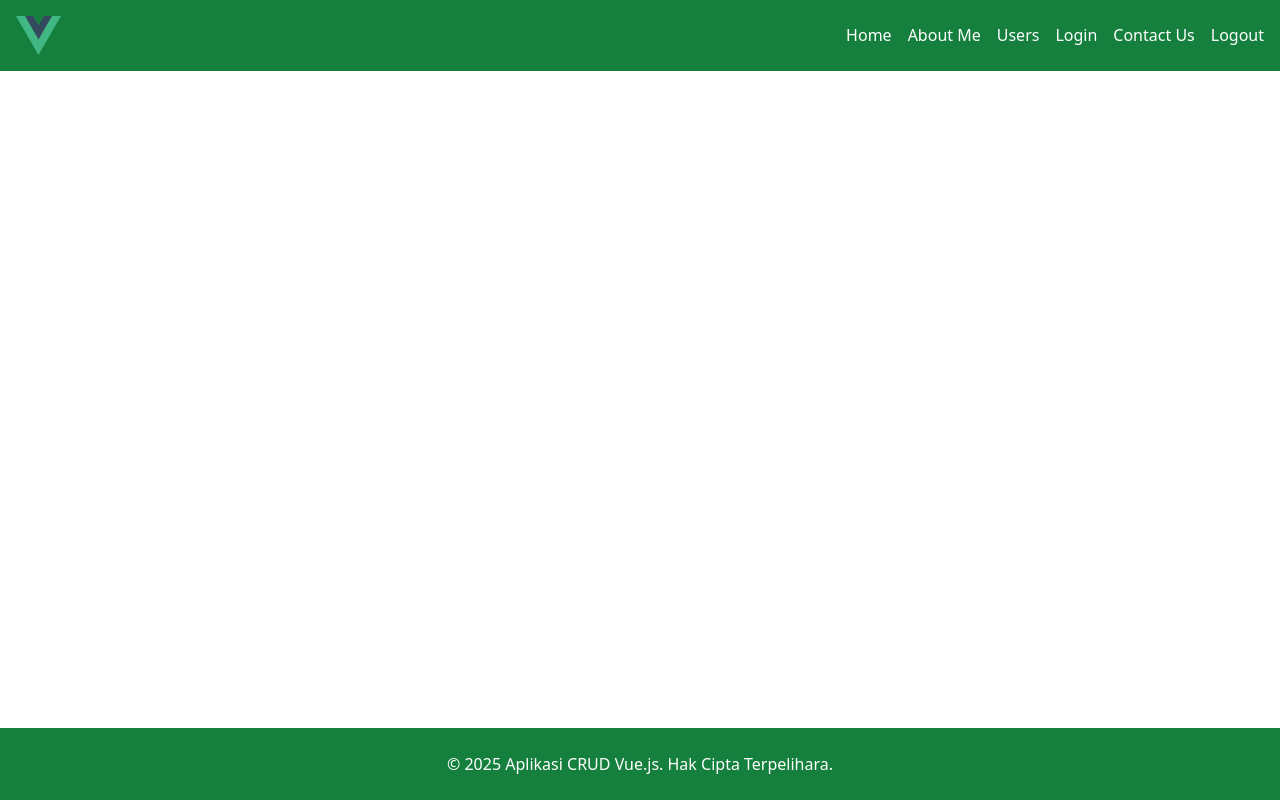
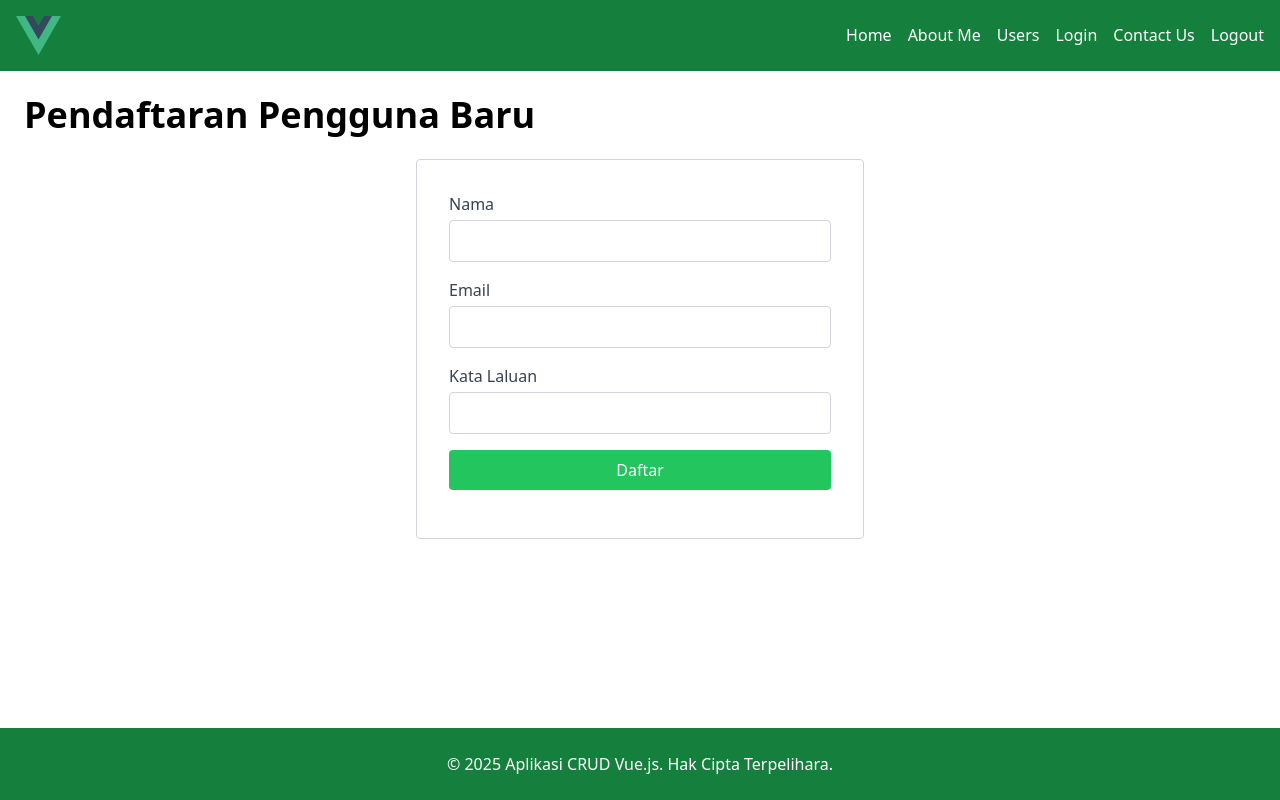
Before and after one commit to nmfairus/node-blog-app, a Vue app: page /register in a window 1280 px wide. Built offline with nearby package versions, Linux system fonts and the light colour scheme.

Commit message:
add user registration component and implement user creation functionality

```diff
--- a/src/components/Login.vue
+++ b/src/components/Login.vue
@@ -27,15 +27,19 @@
             required
           />
         </div>
-                <div class="flex items-center justify-between">
+        <div class="mb-4">
           <button
             type="submit"
-                        class="bg-green-500 hover:bg-green-700 text-white font-bold py-2 px-4 rounded focus:outline-none focus:shadow-outline"
+            class="w-full bg-green-500 text-white p-2 rounded hover:bg-green-600"
           >
-                        Sign In
+            Login
           </button>
         </div>
       </form>
+      <p class="text-center text-gray-600">
+        Belum mempunyai akaun?
+        <router-link to="/register" class="text-blue-500 hover:underline">Daftar di sini</router-link>
+      </p>
     </div>
   </div>
 </template>
@@ -66,3 +70,7 @@ const handleLogin = async () => {
   }
 };
 </script>
+
+<style scoped>
+/* Add your styles here */
+</style>
--- /dev/null
+++ b/src/components/Register.vue
@@ -0,0 +1,72 @@
+<template>
+  <div class="container mx-auto p-6">
+    <h1 class="text-4xl font-bold mb-6">Pendaftaran Pengguna Baru</h1>
+    <form @submit.prevent="handleRegister" class="max-w-md mx-auto bg-white p-8 border border-gray-300 rounded">
+      <div class="mb-4">
+        <label class="block text-gray-700">Nama</label>
+        <input
+          type="text"
+          v-model="name"
+          class="w-full p-2 border border-gray-300 rounded mt-1"
+          required
+        />
+      </div>
+      <div class="mb-4">
+        <label class="block text-gray-700">Email</label>
+        <input
+          type="email"
+          v-model="email"
+          class="w-full p-2 border border-gray-300 rounded mt-1"
+          required
+        />
+      </div>
+      <div class="mb-4">
+        <label class="block text-gray-700">Kata Laluan</label>
+        <input
+          type="password"
+          v-model="password"
+          class="w-full p-2 border border-gray-300 rounded mt-1"
+          required
+        />
+      </div>
+      <div class="mb-4">
+        <button
+          type="submit"
+          class="w-full bg-green-500 text-white p-2 rounded hover:bg-green-600"
+        >
+          Daftar
+        </button>
+      </div>
+    </form>
+  </div>
+</template>
+
+<script setup>
+import { ref } from 'vue';
+import axios from 'axios';
+import { useRouter } from 'vue-router';
+
+const name = ref('');
+const email = ref('');
+const password = ref('');
+const router = useRouter();
+
+const handleRegister = async () => {
+  try {
+    await axios.post('http://localhost:3000/users/register', {
+      name: name.value,
+      email: email.value,
+      password: password.value
+    });
+    alert('Pendaftaran berjaya!');
+    router.push('/login');
+  } catch (error) {
+    console.error('Error registering user:', error);
+    alert('Pendaftaran gagal. Sila cuba lagi.');
+  }
+};
+</script>
+
+<style scoped>
+/* Add your styles here */
+</style>
--- a/src/components/User.vue
+++ b/src/components/User.vue
@@ -1,8 +1,23 @@
 <script setup>
 import { ref, onMounted } from 'vue';
 import axios from 'axios';
+import { useRouter } from 'vue-router';
 
 const users = ref([]);
+const router = useRouter();
+const isModalOpen = ref(false);
+const newUser = ref({
+  name: '',
+  email: '',
+  password: ''
+});
+const editingUserId = ref(null);
+const editedUser = ref({
+  _id: '',
+  name: '',
+  email: '',
+  password: ''
+});
 
 const fetchUsers = async () => {
   try {
@@ -10,6 +25,65 @@ const fetchUsers = async () => {
     users.value = response.data;
   } catch (error) {
     console.error('Error fetching users:', error);
+  }
+};
+
+const deleteUser = async (userId) => {
+  if (window.confirm('Are you sure you want to delete this user?')) {
+    try {
+      await axios.delete(`http://localhost:3000/users/${userId}`);
+      fetchUsers(); // Refresh the user list after deletion
+    } catch (error) {
+      console.error('Error deleting user:', error);
+    }
+  }
+};
+
+const createUser = async () => {
+  try {
+    await axios.post('http://localhost:3000/users/register', newUser.value);
+    fetchUsers(); // Refresh the user list after creation
+    closeModal();
+  } catch (error) {
+    console.error('Error creating user:', error);
+  }
+};
+
+const openModal = () => {
+  isModalOpen.value = true;
+};
+
+const closeModal = () => {
+  isModalOpen.value = false;
+  newUser.value = {
+    name: '',
+    email: '',
+    password: ''
+  };
+};
+
+const startEditing = (user) => {
+  editingUserId.value = user._id;
+  editedUser.value = { ...user, password: '' }; // Do not prefill password
+};
+
+const cancelEditing = () => {
+  editingUserId.value = null;
+  editedUser.value = {
+    _id: '',
+    name: '',
+    email: '',
+    password: ''
+  };
+};
+
+const saveUser = async () => {
+  try {
+    await axios.put(`http://localhost:3000/users/${editedUser.value._id}`, editedUser.value);
+    fetchUsers(); // Refresh the user list after update
+    cancelEditing();
+  } catch (error) {
+    console.error('Error updating user:', error);
   }
 };
 
@@ -21,6 +95,9 @@ onMounted(() => {
 <template>
   <div class="container mx-auto p-4">
     <h1 class="text-2xl font-bold mb-4">Users</h1>
+    <div class="mb-4">
+      <button @click="openModal" class="bg-green-500 text-white px-4 py-2 rounded hover:bg-green-600">Tambah Pengguna</button>
+    </div>
     <div class="overflow-x-auto">
       <table class="min-w-full bg-white">
         <thead>
@@ -29,6 +106,7 @@ onMounted(() => {
             <th class="py-2 px-4 border-b">ID</th>
             <th class="py-2 px-4 border-b">Name</th>
             <th class="py-2 px-4 border-b">Email</th>
+            <th class="py-2 px-4 border-b">Actions</th>
           </tr>
         </thead>
         <tbody>
@@ -39,11 +117,75 @@ onMounted(() => {
                 {{ user._id }}
               </router-link>
             </td>
-            <td class="py-2 px-4 border-b">{{ user.name }}</td>
-            <td class="py-2 px-4 border-b">{{ user.email }}</td>
+            <td class="py-2 px-4 border-b">
+              <template v-if="editingUserId === user._id">
+                <input v-model="editedUser.name" class="w-full p-2 border border-gray-300 rounded" />
+              </template>
+              <template v-else>
+                {{ user.name }}
+              </template>
+            </td>
+            <td class="py-2 px-4 border-b">
+              <template v-if="editingUserId === user._id">
+                <input v-model="editedUser.email" class="w-full p-2 border border-gray-300 rounded" disabled />
+              </template>
+              <template v-else>
+                {{ user.email }}
+              </template>
+            </td>
+            <td class="py-2 px-4 border-b">
+              <template v-if="editingUserId === user._id">
+                <button @click="saveUser" class="text-green-500 hover:underline mr-2">Save</button>
+                <button @click="cancelEditing" class="text-red-500 hover:underline">Cancel</button>
+              </template>
+              <template v-else>
+                <button @click="startEditing(user)" class="text-yellow-500 hover:underline mr-2">Edit</button>
+                <button @click="deleteUser(user._id)" class="text-red-500 hover:underline">Delete</button>
+              </template>
+            </td>
           </tr>
         </tbody>
       </table>
+    </div>
+
+    <!-- Modal -->
+    <div v-if="isModalOpen" class="fixed inset-0 flex items-center justify-center bg-black bg-opacity-50">
+      <div class="bg-white p-6 rounded-lg shadow-lg w-full max-w-md">
+        <h2 class="text-2xl font-bold mb-4">Tambah Pengguna Baru</h2>
+        <form @submit.prevent="createUser">
+          <div class="mb-4">
+            <label class="block text-gray-700">Nama</label>
+            <input
+              type="text"
+              v-model="newUser.name"
+              class="w-full p-2 border border-gray-300 rounded mt-1"
+              required
+            />
+          </div>
+          <div class="mb-4">
+            <label class="block text-gray-700">Email</label>
+            <input
+              type="email"
+              v-model="newUser.email"
+              class="w-full p-2 border border-gray-300 rounded mt-1"
+              required
+            />
+          </div>
+          <div class="mb-4">
+            <label class="block text-gray-700">Kata Laluan</label>
+            <input
+              type="password"
+              v-model="newUser.password"
+              class="w-full p-2 border border-gray-300 rounded mt-1"
+              required
+            />
+          </div>
+          <div class="flex justify-end">
+            <button type="button" @click="closeModal" class="bg-gray-500 text-white px-4 py-2 rounded hover:bg-gray-600 mr-2">Batal</button>
+            <button type="submit" class="bg-green-500 text-white px-4 py-2 rounded hover:bg-green-600">Tambah</button>
+          </div>
+        </form>
+      </div>
     </div>
   </div>
 </template>
--- a/src/routers/index.js
+++ b/src/routers/index.js
@@ -6,6 +6,7 @@ import Login from '@/components/Login.vue';
 import UserDetail from '@/components/UserDetail.vue';
 import Contact from '@/components/Contact.vue';
 import Dashboard from '@/components/Dashboard.vue';
+import Register from '@/components/Register.vue';
 
 const routes = [
     { path: '/', component: Main },
@@ -14,7 +15,8 @@ const routes = [
     { path: '/users/:id', component: UserDetail },
     { path: '/login', component: Login },
     { path: '/contact', component: Contact },
-    { path: '/dashboard', component: Dashboard }
+    { path: '/dashboard', component: Dashboard },
+    { path: '/register', component: Register }
 ];
 
 const router = createRouter({
```
Also changed, not shown: 1 other file (tests, documents, lock files or other folders). Lines whose indentation alone changed are shown as unchanged.
